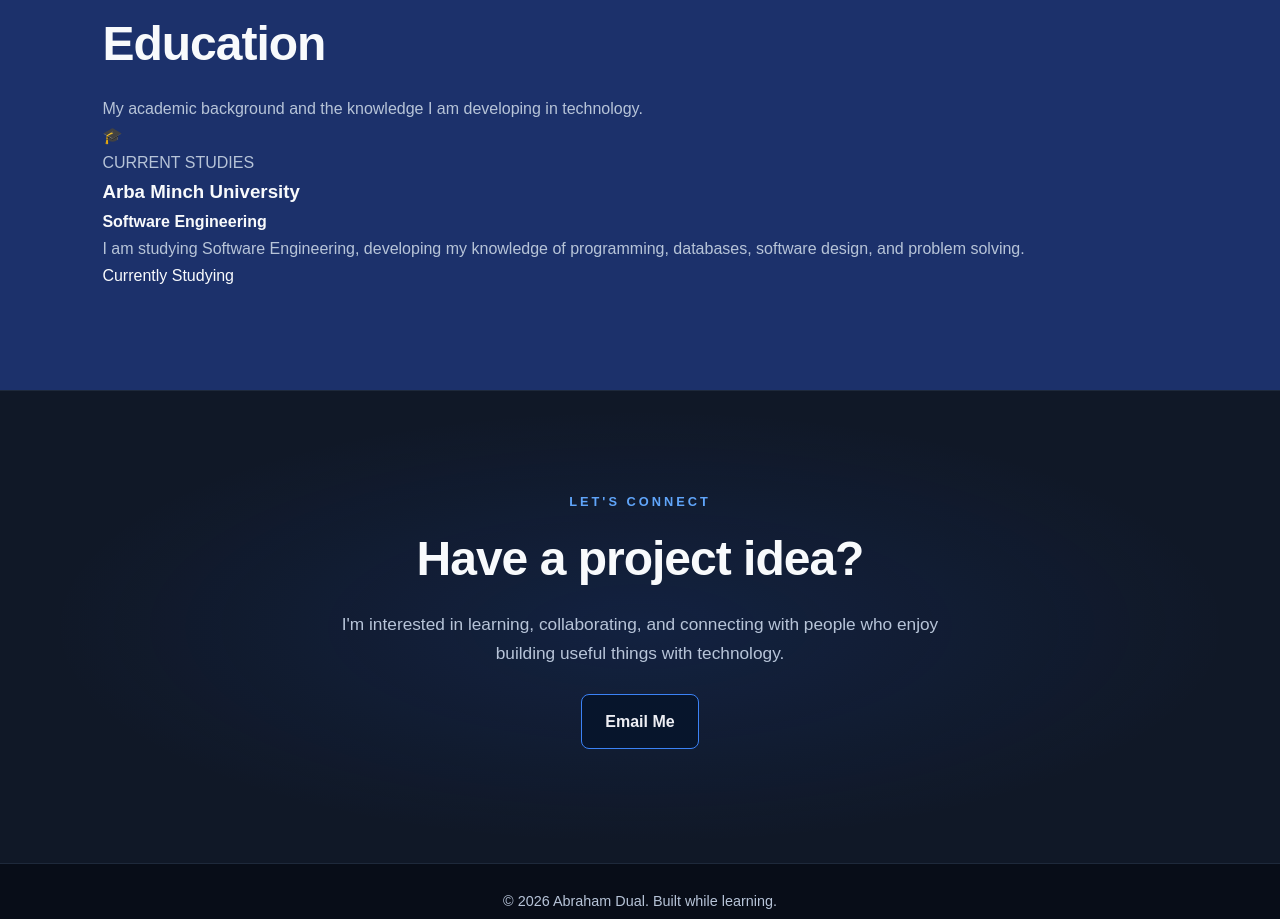
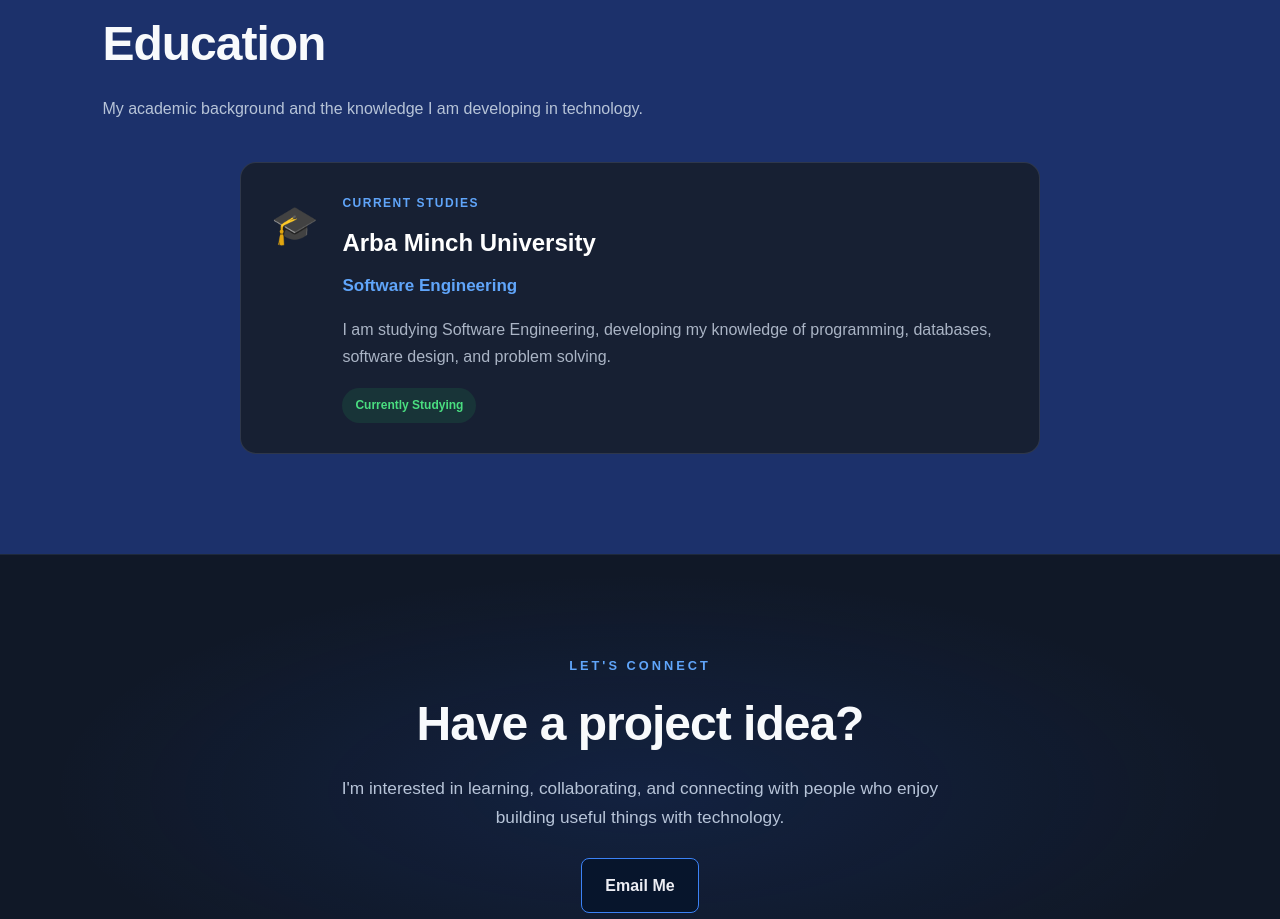
Before and after one commit to Abrahmdual/Abraham-Portfolio, a plain HTML site: page index.html in a window 1280 px wide. Shown: the part 3008-3927 px from the top of the page. Drawn offline with Linux system fonts and the light colour scheme.

Commit message:
education

```diff
--- a/style.css
+++ b/style.css
@@ -644,3 +644,76 @@ footer p {
         padding: 22px;
     }
 }
+
+/* ===== EDUCATION SECTION ===== */
+
+.education-card {
+    display: flex;
+    align-items: flex-start;
+    gap: 24px;
+    max-width: 800px;
+    margin: 40px auto 0;
+    padding: 30px;
+    background: var(--card, #172033);
+    border: 1px solid rgba(148, 163, 184, 0.18);
+    border-radius: 16px;
+    transition: transform 0.3s ease,
+                border-color 0.3s ease;
+}
+
+.education-card:hover {
+    transform: translateY(-5px);
+    border-color: #60a5fa;
+}
+
+.education-icon {
+    font-size: 38px;
+    flex-shrink: 0;
+}
+
+.education-label {
+    color: #60a5fa;
+    font-size: 12px;
+    font-weight: bold;
+    letter-spacing: 1.5px;
+    margin-bottom: 10px;
+}
+
+.education-details h3 {
+    color: var(--text, #ffffff);
+    font-size: 24px;
+    margin-bottom: 8px;
+}
+
+.education-details h4 {
+    color: #60a5fa;
+    font-size: 17px;
+    margin-bottom: 15px;
+}
+
+.education-details > p:not(.education-label) {
+    color: var(--muted, #aab4c5);
+    line-height: 1.7;
+    margin-bottom: 18px;
+}
+
+.education-status {
+    display: inline-block;
+    padding: 7px 13px;
+    border-radius: 20px;
+    background: rgba(34, 197, 94, 0.12);
+    color: #4ade80;
+    font-size: 12px;
+    font-weight: bold;
+}
+
+@media (max-width: 600px) {
+    .education-card {
+        flex-direction: column;
+        padding: 22px;
+    }
+
+    .education-details h3 {
+        font-size: 21px;
+    }
+}
```
